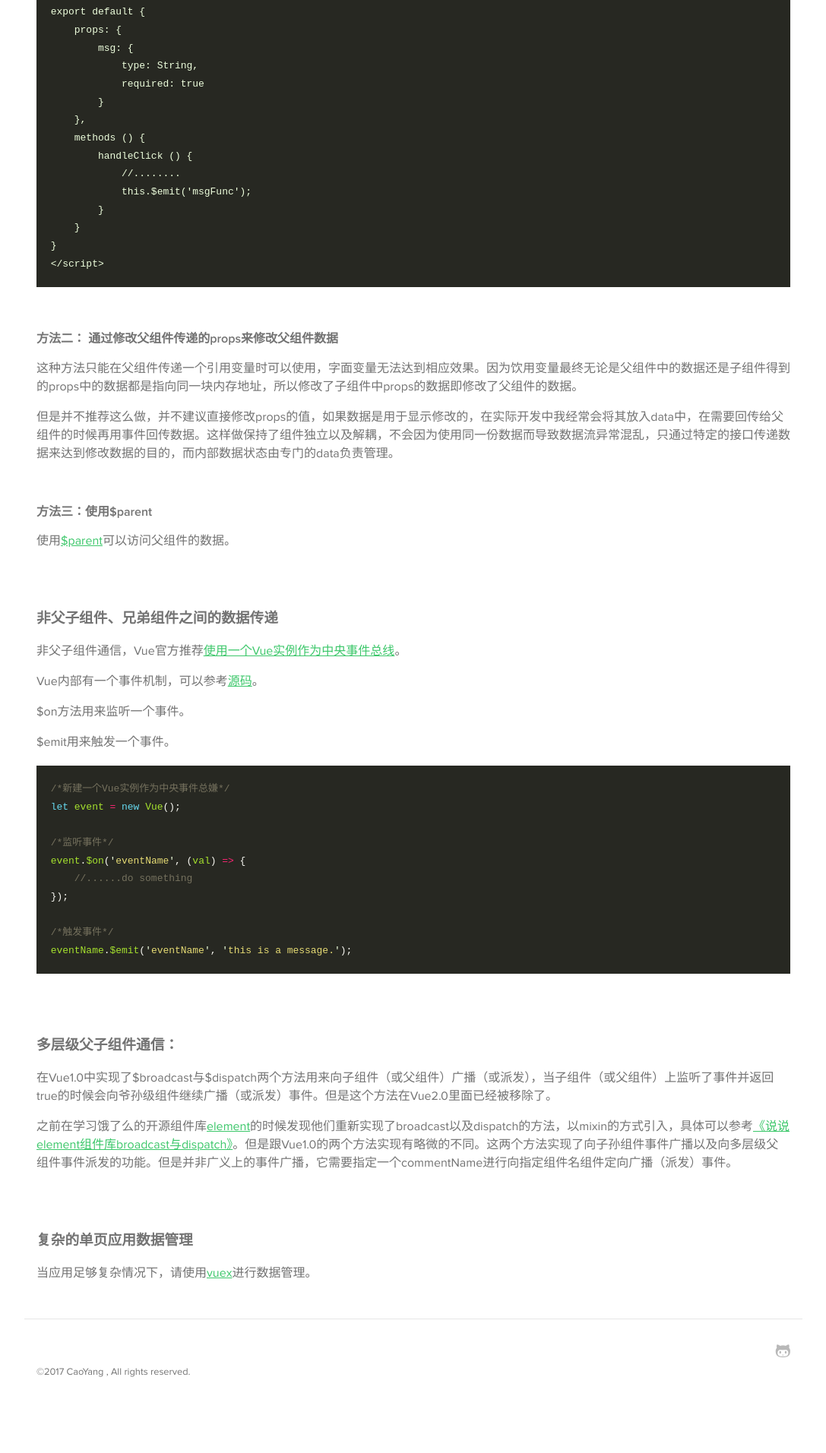
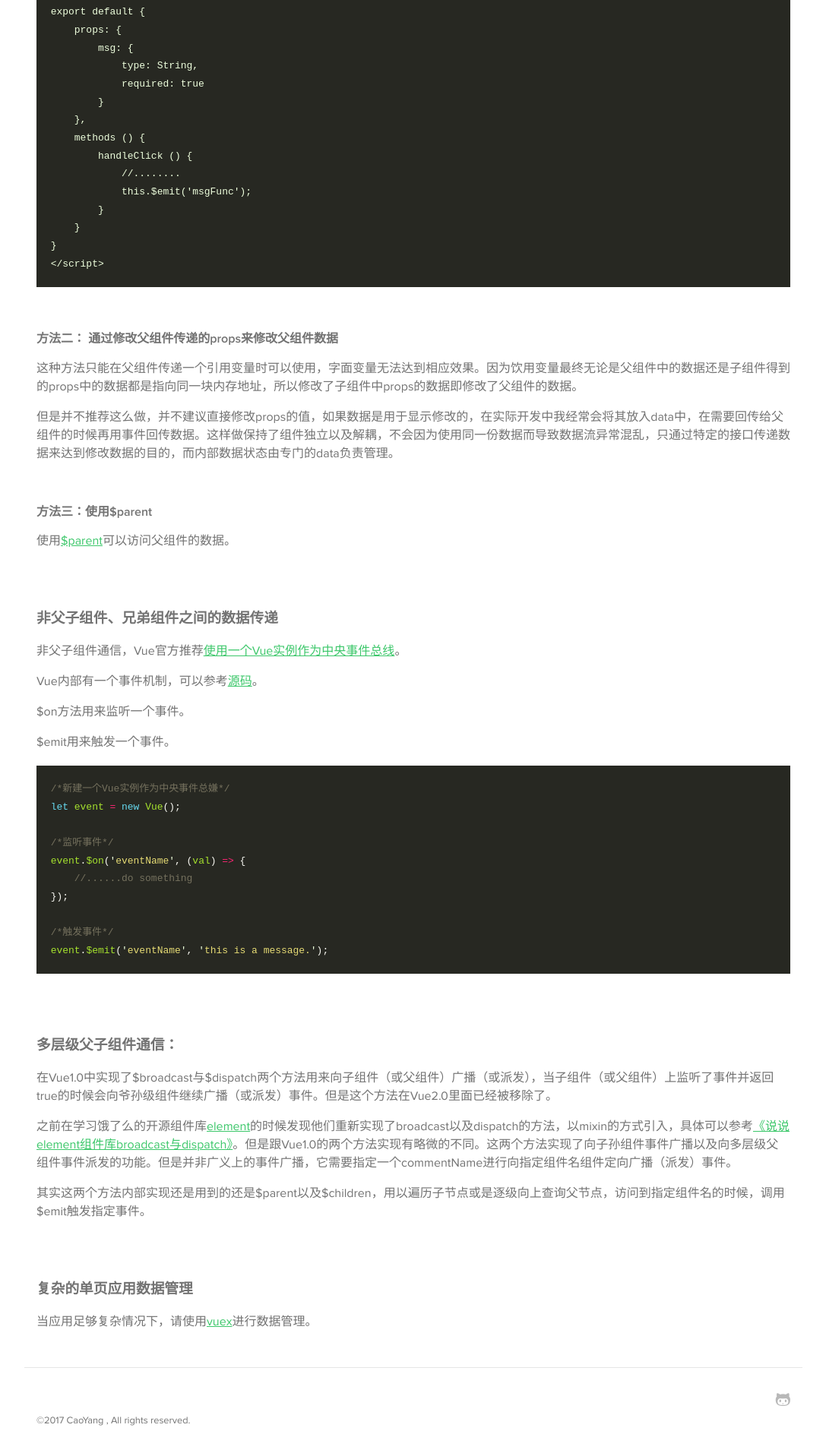
Before and after one commit to answershuto/Blog, a Jekyll site: the page built from _posts/2017-08-12-Vue组件间通信.MarkDown, in a window 1280 px wide. Shown: the part 3002-4915 px from the top of the page at 76% size, without its empty margins (96-1183 px from the left). Built offline with Jekyll 4.4.1, drawn with Linux system fonts in a browser that asks for light colours; some web fonts are replaced.

Commit message:
update 《Vue组件间通信》

````diff
--- a/_posts/2017-08-12-Vue组件间通信.MarkDown
+++ b/_posts/2017-08-12-Vue组件间通信.MarkDown
@@ -5,7 +5,6 @@ date:   2017-08-12 22:00:00 +0800
 tags: [Vue.js]
 excerpt: 简单记录一下Vue组件间通信的几种方式
 ---
-
 ## 什么是Vue组件？
 
 [组件 (Component) 是 Vue.js 最强大的功能之一。组件可以扩展 HTML 元素，封装可重用的代码。在较高层面上，组件是自定义元素，Vue.js 的编译器为它添加特殊功能。在有些情况下，组件也可以是原生 HTML 元素的形式，以 is 特性扩展。](https://cn.vuejs.org/v2/guide/components.html)
@@ -167,7 +166,7 @@ event.$on('eventName', (val) => {
 });
 
 /*触发事件*/
-eventName.$emit('eventName', 'this is a message.');
+event.$emit('eventName', 'this is a message.');
 ```
 
 <br />
@@ -179,6 +178,8 @@ eventName.$emit('eventName', 'this is a message.');
 
 之前在学习饿了么的开源组件库[element](https://github.com/ElemeFE/element)的时候发现他们重新实现了broadcast以及dispatch的方法，以mixin的方式引入，具体可以参考[《说说element组件库broadcast与dispatch》](https://github.com/answershuto/learnVue/blob/master/docs/%E8%AF%B4%E8%AF%B4element%E7%BB%84%E4%BB%B6%E5%BA%93broadcast%E4%B8%8Edispatch.MarkDown)。但是跟Vue1.0的两个方法实现有略微的不同。这两个方法实现了向子孙组件事件广播以及向多层级父组件事件派发的功能。但是并非广义上的事件广播，它需要指定一个commentName进行向指定组件名组件定向广播（派发）事件。
 
+其实这两个方法内部实现还是用到的还是$parent以及$children，用以遍历子节点或是逐级向上查询父节点，访问到指定组件名的时候，调用$emit触发指定事件。
+
 <br />
 <br />
 
````
Also changed, not shown: 2 other files.
